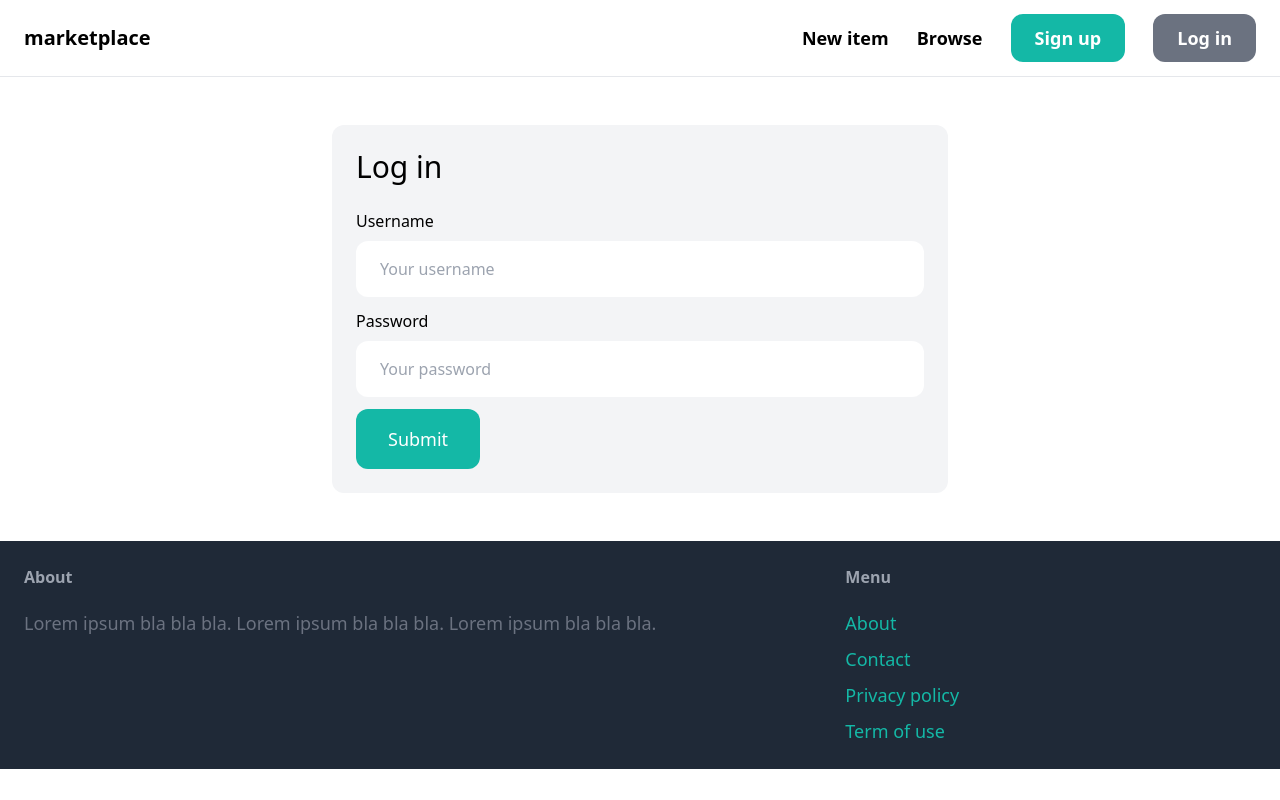
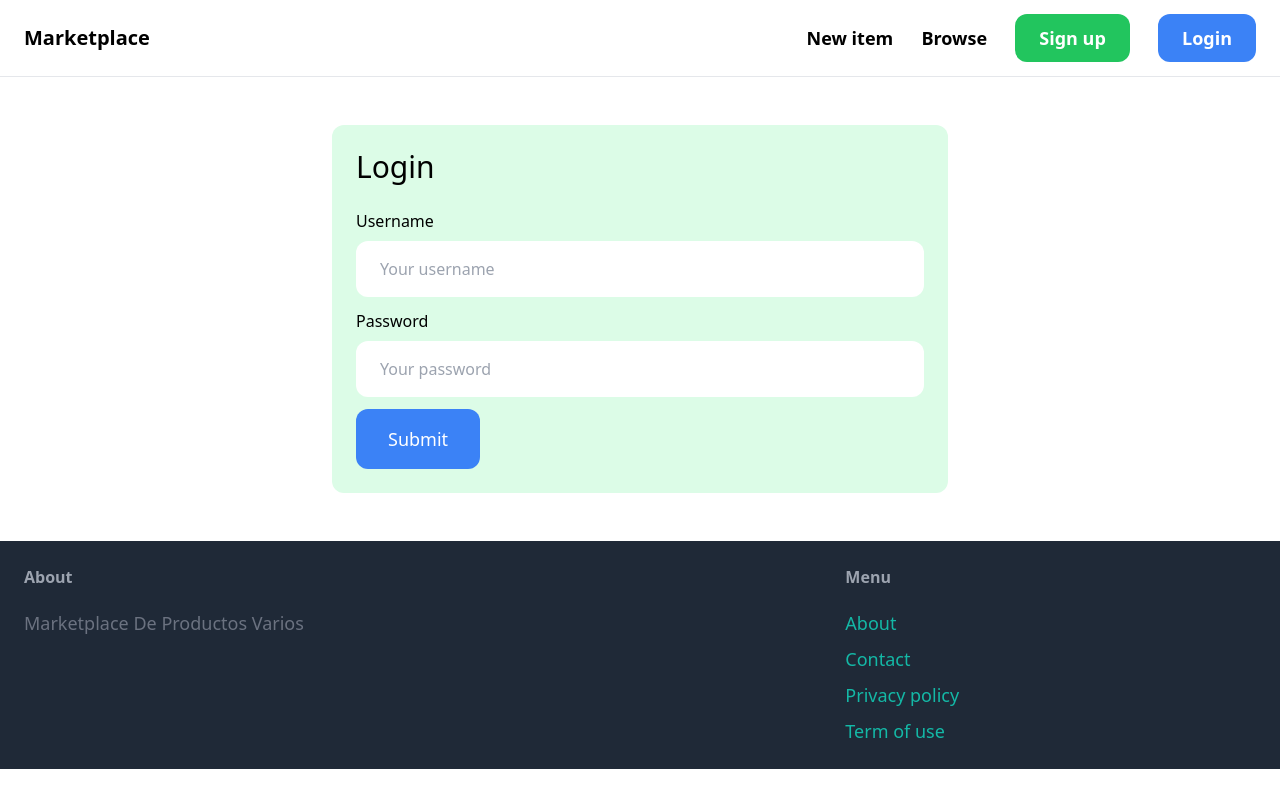
Before and after one commit to Jeanbg33/marketplace, a Django app: page /login/ in a window 1280 px wide. Run offline with Django 5.2, Linux system fonts and the light colour scheme; some libraries are stand-ins or nearby versions.

Commit message:
Feat: Actualizacion

```diff
--- a/marketplace/core/templates/core/base.html
+++ b/marketplace/core/templates/core/base.html
@@ -7,23 +7,23 @@
 
         <script src="https://cdn.tailwindcss.com"></script>
 
-        <title>{% block title %}{% endblock %} | marketplace</title>
+        <title>{% block title %}{% endblock %} | Marketplace</title>
     </head>
 
     <body>
         <nav class="py-6 px-6 flex justify-between items-center border-b border-gray-200">
-            <a href="/" class="text-xl font-semibold">marketplace</a>
+            <a href="/" class="text-xl font-semibold">Marketplace</a>
 
             <div class="space-x-6">
                 <a href="{% url 'item:new' %}" class="text-lg font-semibold hover:text-gray-500">New item</a>
                 <a href="{% url 'item:items' %}" class="text-lg font-semibold hover:text-gray-500">Browse</a>
 
                 {% if request.user.is_authenticated %}
-                    <a href="{% url 'conversation:inbox' %}" class="px-6 py-3 text-lg font-semibold bg-teal-500 text-white rounded-xl hover:bg-teal-700">Inbox</a>
-                    <a href="{% url 'dashboard:index' %}" class="px-6 py-3 text-lg font-semibold bg-gray-500 text-white rounded-xl hover:bg-gray-700">Dashboard</a>
+                    <a href="{% url 'conversation:inbox' %}" class="px-6 py-3 text-lg font-semibold bg-green-500 text-white rounded-xl hover:bg-teal-700">Inbox</a>
+                    <a href="{% url 'dashboard:index' %}" class="px-6 py-3 text-lg font-semibold bg-red-500 text-white rounded-xl hover:bg-gray-700">Dashboard</a>
                 {% else %}
-                    <a href="{% url 'core:signup' %}" class="px-6 py-3 text-lg font-semibold bg-teal-500 text-white rounded-xl hover:bg-teal-700">Sign up</a>
-                    <a href="{% url 'core:login' %}" class="px-6 py-3 text-lg font-semibold bg-gray-500 text-white rounded-xl hover:bg-gray-700">Log in</a>
+                    <a href="{% url 'core:signup' %}" class="px-6 py-3 text-lg font-semibold bg-green-500 text-white rounded-xl hover:bg-red-700">Sign up</a>
+                    <a href="{% url 'core:login' %}" class="px-6 py-3 text-lg font-semibold bg-blue-500 text-white rounded-xl hover:bg-red-700">Login</a>
                 {% endif %}
             </div>
         </nav>
@@ -37,7 +37,7 @@
             <div class="w-2/3 pr-10">
                 <h3 class="mb-5 font-semibold text-gray-400">About</h3>
 
-                <p class="text-lg text-gray-500">Lorem ipsum bla bla bla. Lorem ipsum bla bla bla. Lorem ipsum bla bla bla.</p>
+                <p class="text-lg text-gray-500">Marketplace De Productos Varios</p>
             </div>
 
             <div class="w-1/3">
--- a/marketplace/core/templates/core/index.html
+++ b/marketplace/core/templates/core/index.html
@@ -3,7 +3,7 @@
 {% block title %}Welcome{% endblock %}
 
 {% block content %}
-    <div class="mt-6 px-6 py-12 bg-gray-100 rounded-xl">
+    <div class="mt-6 px-6 py-12 bg-blue-100 rounded-xl">
         <h2 class="mb-12 text-2xl text-center">Newest items</h2>
 
         <div class="grid grid-cols-3 gap-3">
@@ -24,7 +24,7 @@
         </div>
     </div>
 
-    <div class="mt-6 px-6 py-12 bg-gray-100 rounded-xl">
+    <div class="mt-6 px-6 py-12 bg-blue-100 rounded-xl">
         <h2 class="mb-12 text-2xl text-center">Categories</h2>
 
         <div class="grid grid-cols-3 gap-3">
--- a/marketplace/core/templates/core/login.html
+++ b/marketplace/core/templates/core/login.html
@@ -1,11 +1,11 @@
 {% extends 'core/base.html' %}
 
-{% block title %}Log in{% endblock %}
+{% block title %}Login{% endblock %}
 
 {% block content %}
 
-<div class="w-1/2 my-6 mx-auto p-6 bg-gray-100 rounded-xl">
-  <h1 class="mb-6 text-3xl">Log in</h1>
+<div class="w-1/2 my-6 mx-auto p-6 bg-green-100 rounded-xl">
+  <h1 class="mb-6 text-3xl">Login</h1>
 
   <form method="post" action=".">
       {% csrf_token %}
@@ -30,7 +30,7 @@
           </div>
       {% endif %}
 
-      <button class="py-4 px-8 text-lg bg-teal-500 hover:bg-teal-700 rounded-xl text-white">Submit</button>
+      <button class="py-4 px-8 text-lg bg-blue-500 hover:bg-red-700 rounded-xl text-white">Submit</button>
   </form>
 </div>
 {% endblock %}
--- a/marketplace/item/views.py
+++ b/marketplace/item/views.py
@@ -20,7 +20,7 @@ def items(request):
     return render(request, 'item/items.html', {
         'items': items,
         'query': query,
-          'categories': categories,
+        'categories': categories,
         'category_id': int(category_id)
     })
 
```
Also changed, not shown: marketplace/db.sqlite3, marketplace/descarga.jpg (added), marketplace/item/descarga.jpg (added), marketplace/item/templates/item/items.html (indentation only), marketplace/media/item_images/comedor.jpg (added), marketplace/media/item_images/comedor_cj1q22o.jpg (added), marketplace/media/item_images/descarga.jpg (added), marketplace/media/item_images/pantalon.png (added), marketplace/media/item_images/pantalon_ElxT5uc.png (added).
